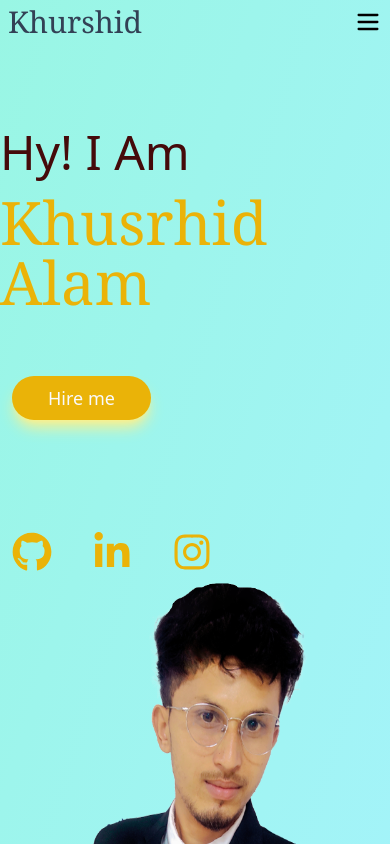
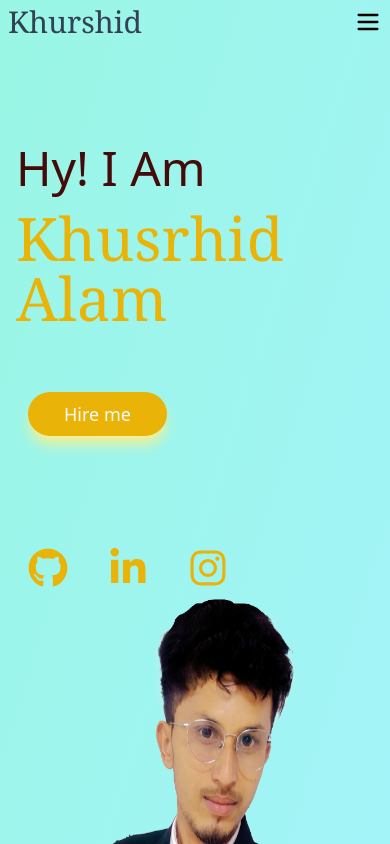
Before and after one commit to Khurshid-1/portfolio_demo, a React (Create React App) app: page / in a window 390 px wide. Shown: the top 844 px of the page. Built offline with nearby package versions, Linux system fonts and the light colour scheme.

Commit message:
third  commit

```diff
--- a/src/Components/Intro.jsx
+++ b/src/Components/Intro.jsx
@@ -7,7 +7,7 @@ import { faGithub, faLinkedinIn, faInstagram } from '@fortawesome/free-brands-sv
 const Intro = () =>
 {
     return (
-        <section id="home" className={` flex flex-col md:flex-row`}>
+        <section id="home" className={` flex flex-col md:flex-row p-4 sm:p-0`}>
             <div className={`flex-1 ${styles.flexAllStart} flex-col xl:px-4 sm:px-28 mt-16`}>
                 <div className='flex flex-col'>
                     <h1 className='text-red-950 text-5xl font-light mb-4'>
```
